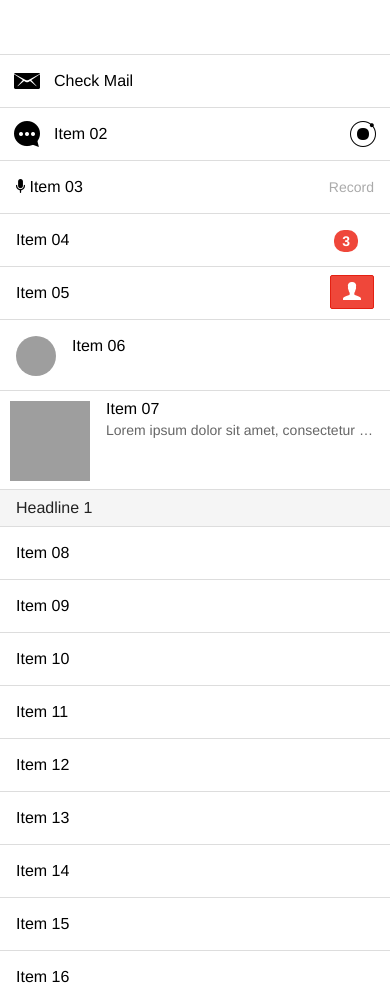
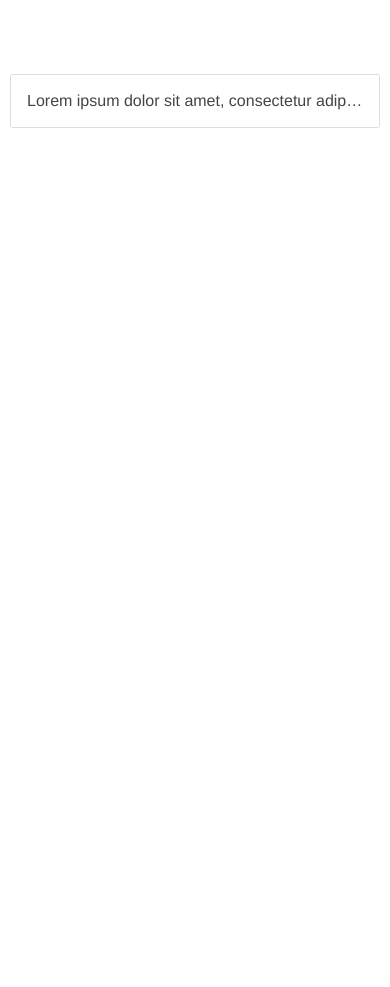
Before and after one commit to kenchandev/IonicApp, a website: page www/index.html in a window 390 px wide. Shown: the part 113-1100 px from the top of the page. After the commit the page ends 844 px from the top, so only its background shows below. Drawn offline with Linux system fonts and the light colour scheme; some packages are replaced by stand-ins of ours; files that its build step writes are made by us from their sources; grey boxes are pictures that could not be loaded; files whose address does not match are found by name.

Commit message:
added cards / inset lists

```diff
--- a/www/index.html
+++ b/www/index.html
@@ -37,60 +37,10 @@
       </ion-tabs>
 
       <ion-content>
-        <div class="list">
-          <a href="#" class="item item-icon-left">
-            <i class="icon ion-email"></i>
-            Check Mail
-          </a>
-          <a href="#" class="item item-icon-left item-icon-right">
-            <i class="icon ion-chatbubble-working"></i>
-            Item 02
-            <i class="icon ion-ionic"></i>
-          </a>
-          <a href="#" class="item">
-            <i class="icon ion-mic-a"></i>
-              Item 03
-            <span class="item-note">
-              Record
-            </span>
-          </a>
-          <a href="#" class="item">
-              Item 04
-            <span class="badge badge-assertive">
-              3
-            </span>
-          </a>
-          <a href="#" class="item item-button-right">
-              Item 05
-            <button class="button button-assertive">
-              <i class="icon ion-person"></i>
-            </button>
-          </a>
-          <a href="#" class="item item-avatar">
-            <img src="https://placekitten.com/g/200/300" alt="Avatar"/>
-            Item 06
-          </a>
-          <a href="#" class="item item-thumbnail-left">
-            <img src="https://placekitten.com/g/200/300" alt="Avatar">
-            <h2>Item 07</h2>
-            <p>
-              Lorem ipsum dolor sit amet, consectetur adipiscing elit, sed do eiusmod tempor incididunt ut labore et dolore magna aliqua. Ut enim ad minim veniam, quis nostrud exercitation ullamco laboris nisi ut aliquip ex ea commodo consequat. Duis aute irure dolor in reprehenderit in voluptate velit esse cillum dolore eu fugiat nulla pariatur. Excepteur sint occaecat cupidatat non proident, sunt in culpa qui officia deserunt mollit anim id est laborum.
-            </p>
-          </a>
-          <div class="item item-divider">Headline 1</div>
-          <a href="#" class="item">Item 08</a>
-          <a href="#" class="item">Item 09</a>
-          <a href="#" class="item">Item 10</a>
-          <a href="#" class="item">Item 11</a>
-          <a href="#" class="item">Item 12</a>
-          <a href="#" class="item">Item 13</a>
-          <a href="#" class="item">Item 14</a>
-          <a href="#" class="item">Item 15</a>
-          <a href="#" class="item">Item 16</a>
-          <a href="#" class="item">Item 17</a>
-          <a href="#" class="item">Item 18</a>
-          <a href="#" class="item">Item 19</a>
-          <a href="#" class="item">Item 20</a>
+        <div class="list list-inset">
+          <div class="item">
+            Lorem ipsum dolor sit amet, consectetur adipiscing elit, sed do eiusmod tempor incididunt ut labore et dolore magna aliqua. Ut enim ad minim veniam, quis nostrud exercitation ullamco laboris nisi ut aliquip ex ea commodo consequat. Duis aute irure dolor in reprehenderit in voluptate velit esse cillum dolore eu fugiat nulla pariatur. Excepteur sint occaecat cupidatat non proident, sunt in culpa qui officia deserunt mollit anim id est laborum.
+          </div>
         </div>
       </ion-content>
     </ion-pane>
```
